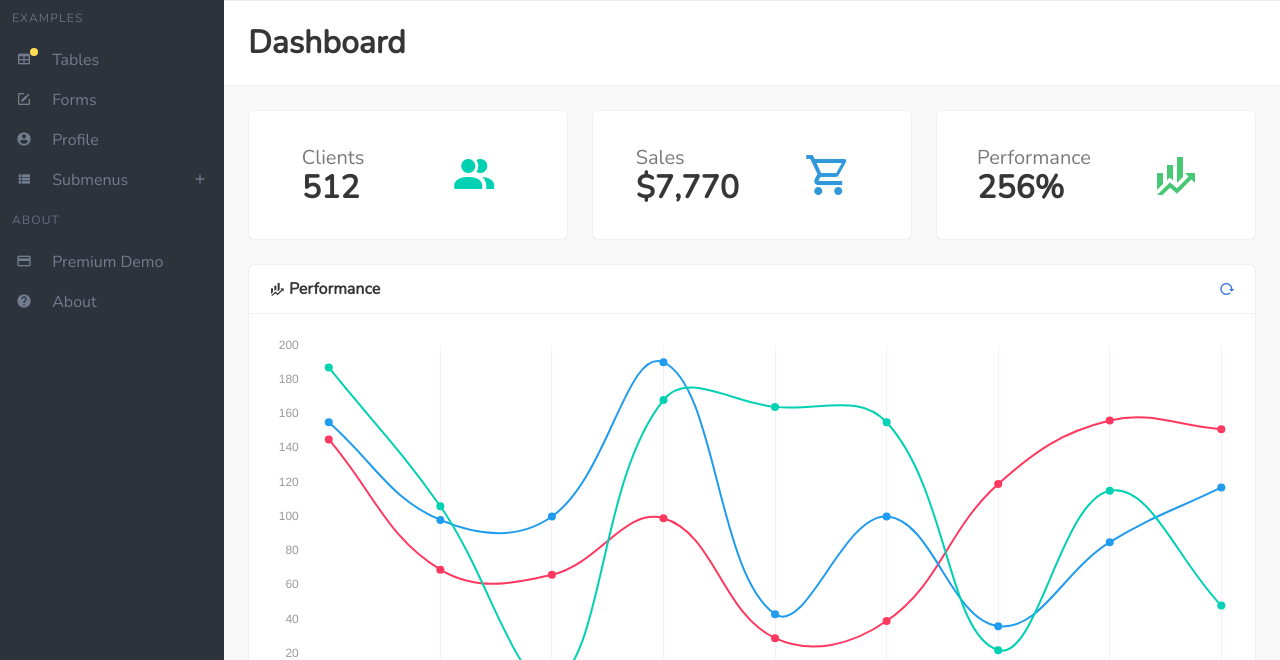
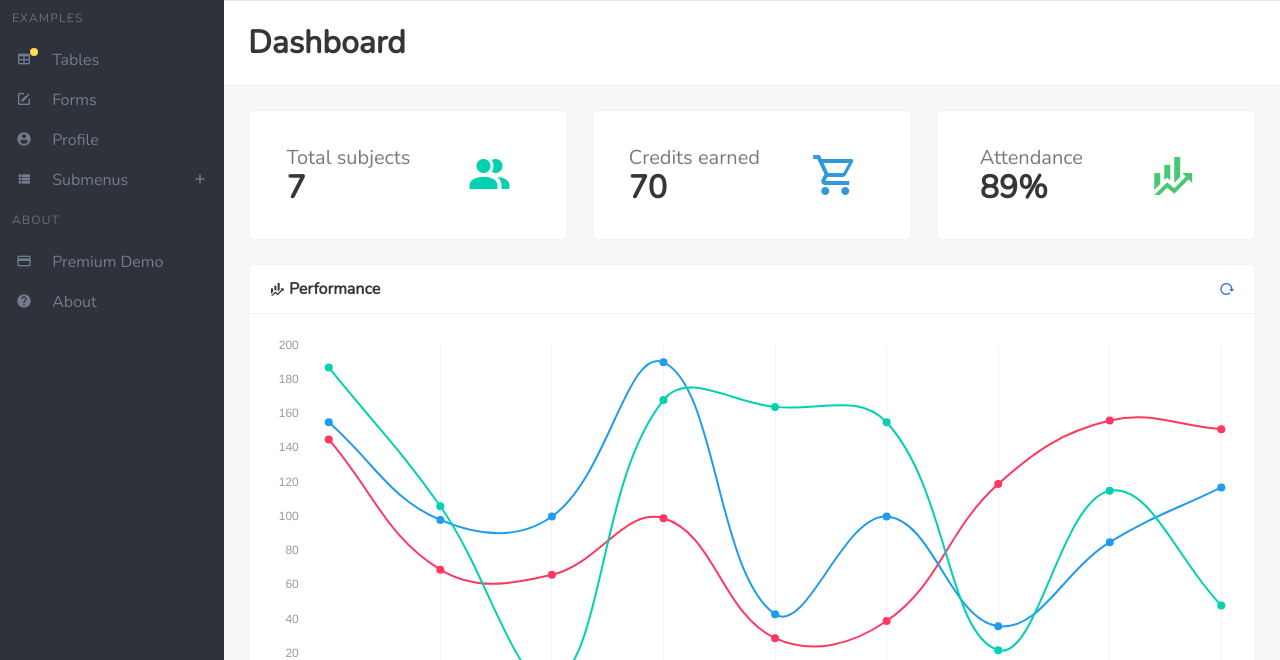
Before and after one commit to Apos-dot-net/WAD_project_Procter, a website: page demo/index.html in a window 1280 px wide. Shown: the part 140-800 px from the top of the page. Drawn offline with nearby package versions, Linux system fonts and the light colour scheme.

Commit message:
dashboard change

```diff
--- a/demo/index.html
+++ b/demo/index.html
@@ -219,10 +219,10 @@
             <div class="level is-mobile">
               <div class="level-item">
                 <div class="is-widget-label"><h3 class="subtitle is-spaced">
-                  Clients
+                  Total subjects
                 </h3>
                   <h1 class="title">
-                    512
+                    7
                   </h1>
                 </div>
               </div>
@@ -241,10 +241,10 @@
             <div class="level is-mobile">
               <div class="level-item">
                 <div class="is-widget-label"><h3 class="subtitle is-spaced">
-                  Sales
+                  Credits earned
                 </h3>
                   <h1 class="title">
-                    $7,770
+                    70
                   </h1>
                 </div>
               </div>
@@ -263,10 +263,10 @@
             <div class="level is-mobile">
               <div class="level-item">
                 <div class="is-widget-label"><h3 class="subtitle is-spaced">
-                  Performance
+                  Attendance
                 </h3>
                   <h1 class="title">
-                    256%
+                    89%
                   </h1>
                 </div>
               </div>
```
